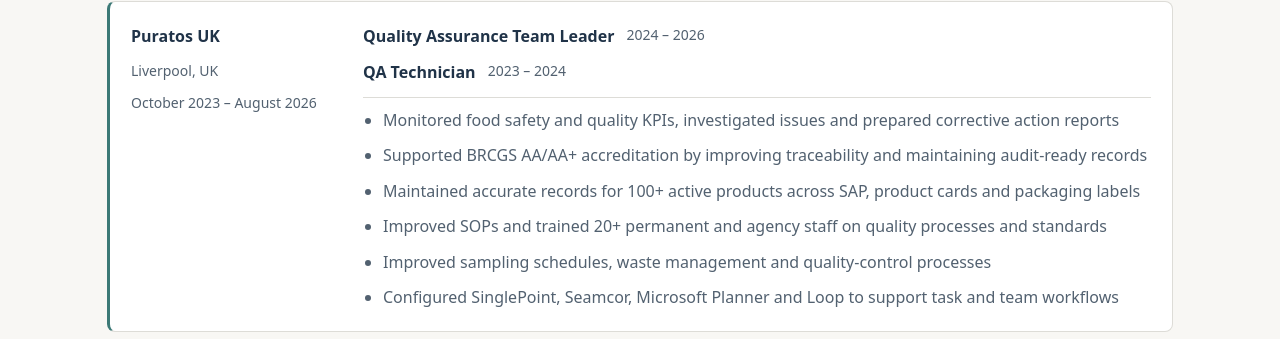
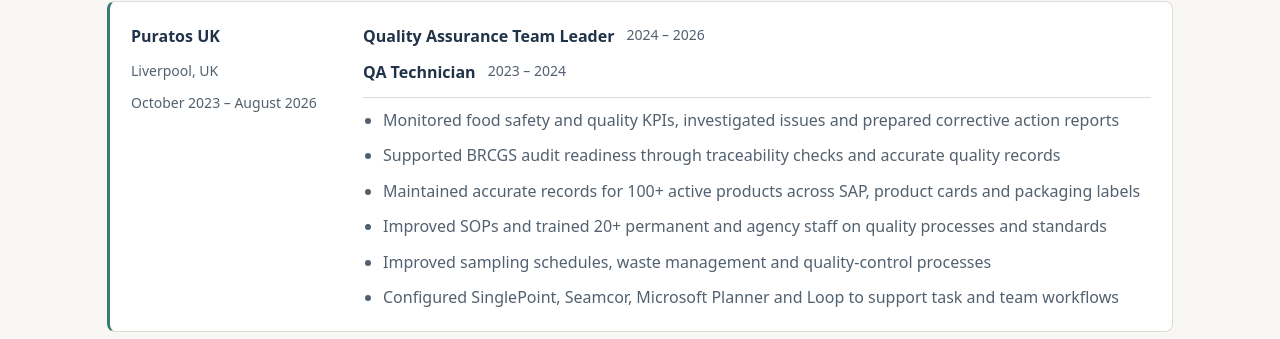
Before and after one commit to serapozturkkucuk/serapozturkkucuk.github.io, a Jekyll site: the page built from about/index.html, in a window 1280 px wide and 900 px high, scrolled down 1890 px. Shown: the part 116-455 px from the top of the window. Built offline with Jekyll 4.4.1, drawn with Linux system fonts in a browser that asks for light colours.

Commit message:
Use verified BRCGS audit wording and consistent professional summary

```diff
--- a/_data/experience.yml
+++ b/_data/experience.yml
@@ -10,7 +10,7 @@
       dates: 2023 – 2024
   points:
     - Monitored food safety and quality KPIs, investigated issues and prepared corrective action reports
-    - Supported BRCGS AA/AA+ accreditation by improving traceability and maintaining audit-ready records
+    - Supported BRCGS audit readiness through traceability checks and accurate quality records
     - Maintained accurate records for 100+ active products across SAP, product cards and packaging labels
     - Improved SOPs and trained 20+ permanent and agency staff on quality processes and standards
     - Improved sampling schedules, waste management and quality-control processes
```
